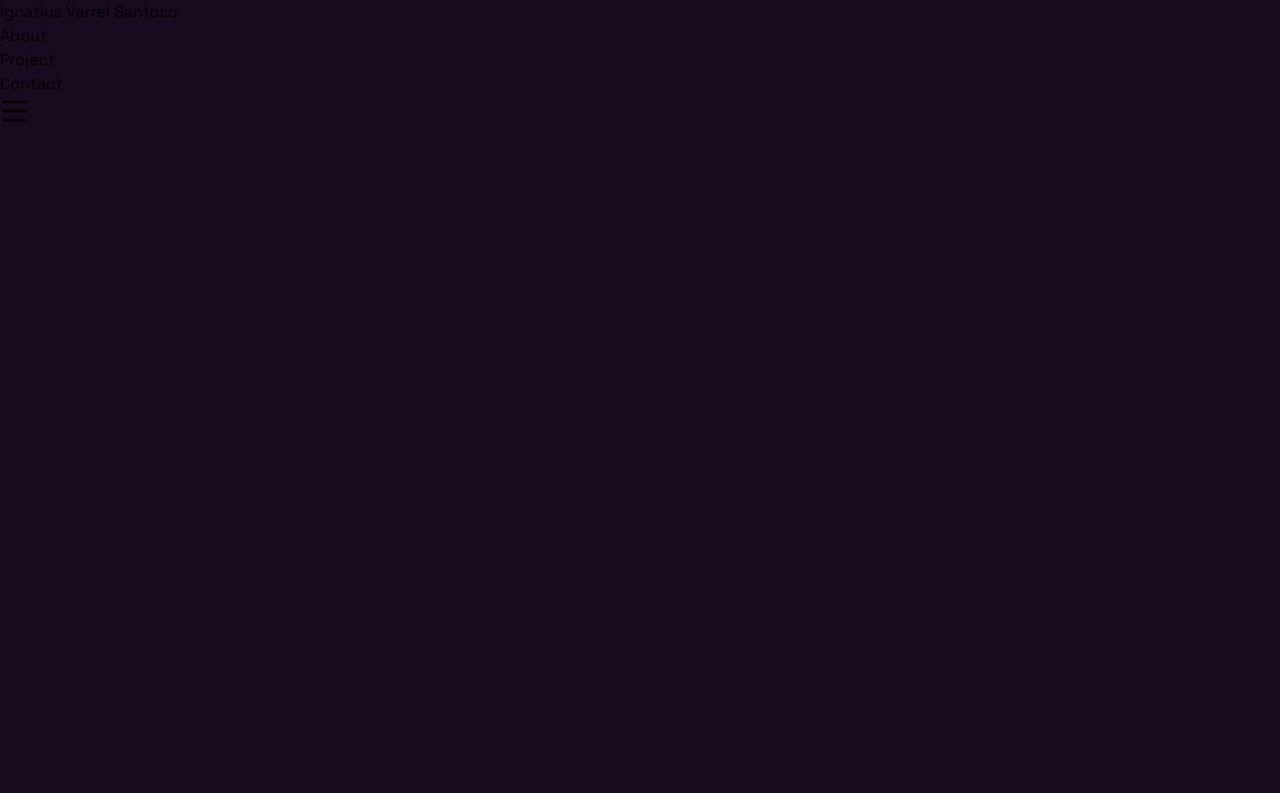
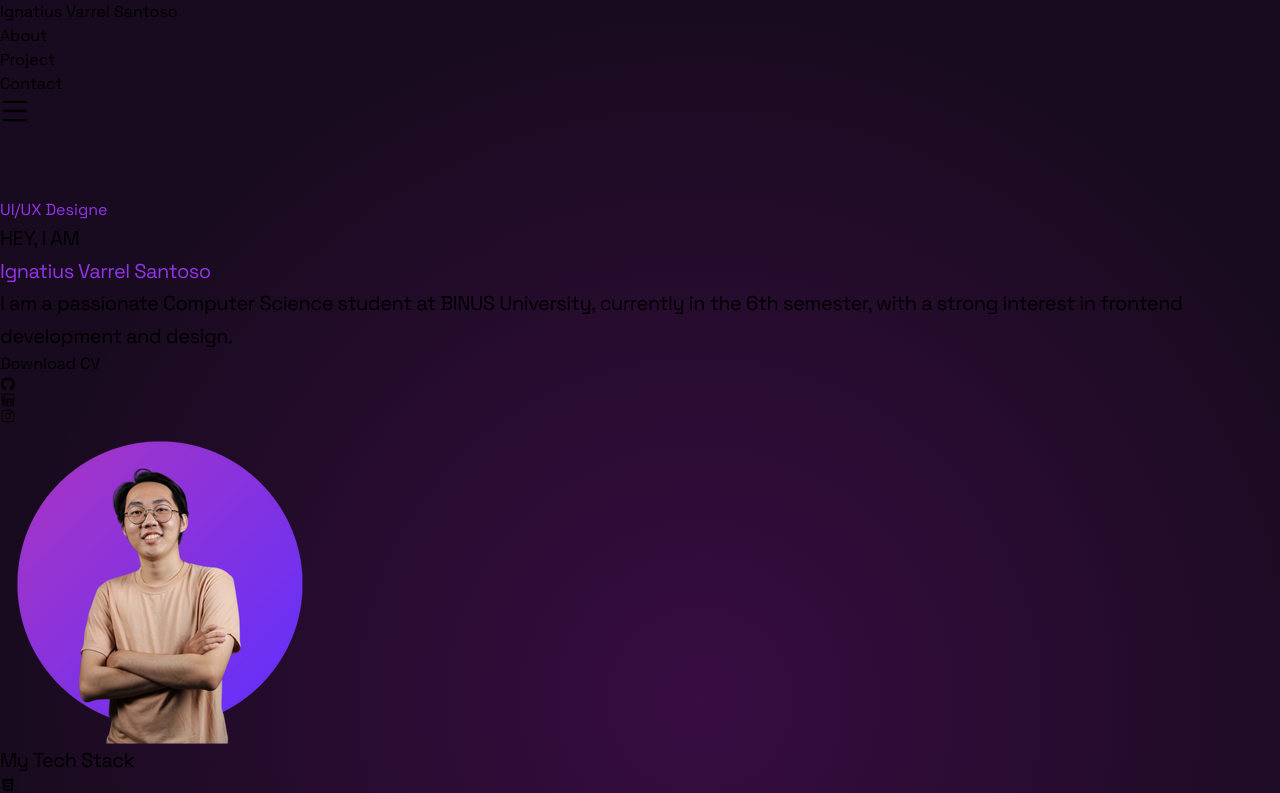
Before and after one commit to Sants27/Portfolio, a React (Vite) app: page / in a window 1280 px wide. Shown: the top 793 px of the page. Built offline with nearby package versions, Linux system fonts and the light colour scheme.

Commit message:
feat: add Hero component

```diff
--- a/src/App.jsx
+++ b/src/App.jsx
@@ -1,8 +1,10 @@
 import Navbar from "./components/Navbar"
+import Hero from "./components/Hero"
 export default function App() {
   return (
     <>
       <Navbar />
+      <Hero/>
     </>
   )
 }
--- /dev/null
+++ b/src/components/Hero.jsx
@@ -0,0 +1,131 @@
+import React from "react";
+import profilepic from "../assets/profpic.png";
+import { TypeAnimation } from "react-type-animation";
+import ShinyEffect from "./ShinyEffect";
+import {
+  AiOutlineGithub,
+  AiOutlineInstagram,
+  AiOutlineLinkedin,
+} from "react-icons/ai";
+import {
+  DiCss3,
+  DiHtml5,
+  DiJavascript1,
+  DiNodejsSmall,
+  DiReact,
+} from "react-icons/di";
+import { motion } from "framer-motion";
+
+
+const Hero = () => {
+  return (
+    <div className="mt-24 max-w-[1200px] mx-auto relative">
+        <div className="grid md:grid-cols-2 place-items-center gap-8">
+            <motion.div
+            initial={{ opacity: 0, y: -50 }}
+            whileInView={{ opacity: 1, y: 0 }}
+            viewport={{ once: true }}
+            transition={{ duration: 1 }}
+            >
+                <TypeAnimation
+                    sequence={[
+                        "Frontend Developer",
+                        1000,
+                        "Web Designer",
+                        1000,
+                        "UI/UX Designer",
+                        1000
+                    ]}
+                    speed={50}
+                    repeat={Infinity}
+                    className="font-bold text-gray-400 text-xl md:text-4xl italic- mb-4"
+                />
+
+                <motion.p
+                    initial={{ opacity: 0 }}
+                    whileInView={{ opacity: 1 }}
+                    viewport={{ once: true }}
+                    transition={{ duration: 1, delay: 0.5 }}
+                    className="text-gray-200 md:text-6xl text-5xl tracking-tight mb-4"
+                >
+                    HEY, I AM <br/>
+                    <span className="text-purple-500">Ignatius Varrel Santoso</span>
+                </motion.p>
+
+                <motion.p
+                    initial={{ opacity: 0 }}
+                    whileInView={{ opacity: 1 }}
+                    viewport={{ once: true }}
+                    transition={{ duration: 1, delay: 1 }}
+                    className="text-gray-300 max-w-[300px] md:max-w-[500px] md:text-xl text-lg mb-6"
+                >
+                    I am a passionate Computer Science student at BINUS University, currently in the 6th semester,
+                    with a strong interest in frontend development and design.
+                </motion.p>
+
+                <motion.div
+                    initial={{ opacity: 0, y: 50 }}
+                    whileInView={{ opacity: 1, y: 0 }}
+                    viewport={{ once: true }}
+                    transition={{ duration: 1, delay: 1.5 }}
+                    className="flex flex-row items-center gap-6 my-4 md:mb-0"
+                >
+                    <motion.button whileHover={{ scale: 1.05, boxShadow: "0px 0px 8px rgba(0, 0, 0, 0.3)" }}
+                        className="z-10 cursor-pointer font-bold text-gray-200 md:w-auto p-4 border
+                                     border-purple-400 rounded-xl"
+                    >
+                        Download CV
+                    </motion.button>
+
+                    <div className="flex gap-6 flex-row text-4xl md:text-5xl text-purple-400 z-15">
+                        <motion.a whileHover={{ scale: 1.2 }} href="#">
+                            <AiOutlineGithub/>
+                        </motion.a>
+
+                        <motion.a whileHover={{ scale: 1.2 }} href="#">
+                            <AiOutlineLinkedin/>
+                        </motion.a>
+
+                        <motion.a whileHover={{ scale: 1.2 }} href="#">
+                            <AiOutlineInstagram/>
+                        </motion.a>
+                    </div>
+                </motion.div>
+            </motion.div>
+
+
+            <motion.img
+                src={profilepic}
+                className="w-[300px] md:w-[450px]"
+                initial={{ opacity: 0, scale: 0.8 }}
+                whileInView={{ opacity: 1, scale: 1 }}
+                viewport={{ once: true }}
+                transition={{ duration: 1 }}
+            />
+        </div>
+
+        <motion.div
+            initial={{ opacity: 0 }}
+            whileInView={{ opacity: 1 }}
+            viewport={{ once: true }}
+            transition={{ duration: 1, delay: 2 }}
+            className="flex flex-row text-7xl px-12 md:px-0 w-full justify-center items-center py-24"
+        >
+            <p className="text-gray-200 mr-6">My Tech Stack</p>
+            <DiHtml5 className="text-orange-600 mx-2" />
+            <DiCss3 className="text-blue-600 mx-2" />
+            <DiJavascript1 className="text-yellow-500 mx-2" />
+            <DiReact className="text-blue-500 mx-2" />
+            <DiNodejsSmall className="text-green-500 mx-2" />
+
+        </motion.div>
+
+        <div className="absolute inset-0 hidden md:block">
+            <ShinyEffect left={0} top={0} size={1400} />
+        </div>
+
+    </div>
+  )
+}
+
+export default Hero
```
